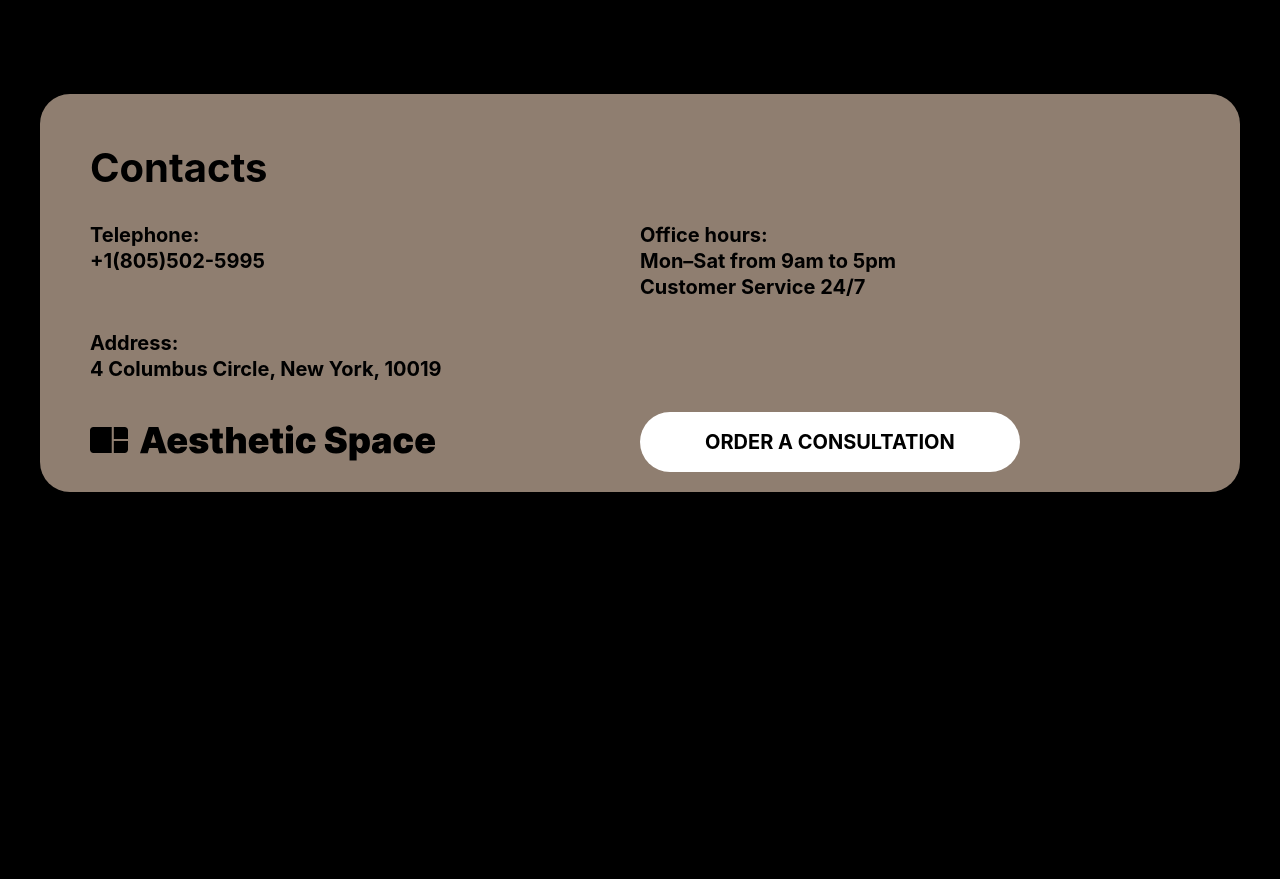
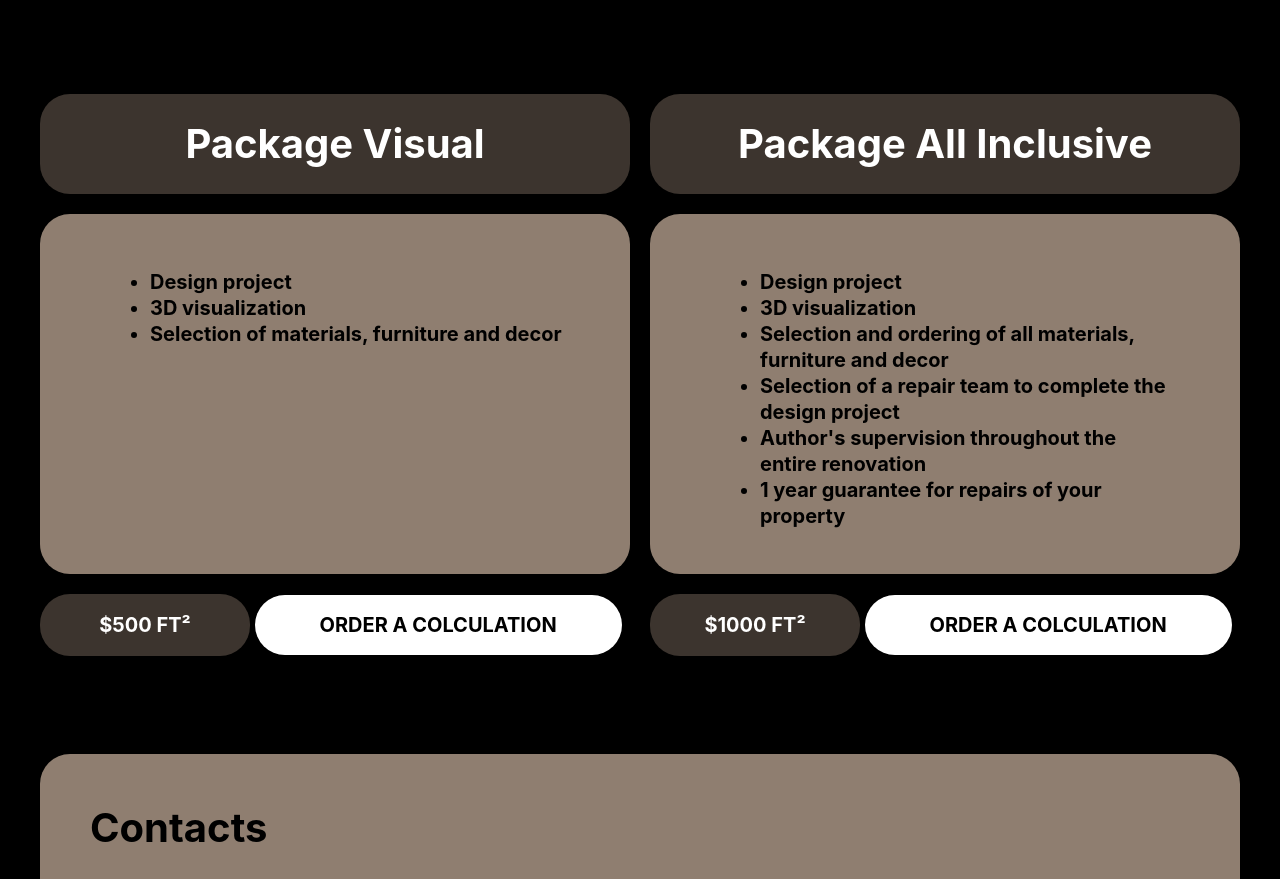
Before and after one commit to craftingweb/Aesthetic-Space, a website: page app/index.html in a window 1280 px wide. Shown: the part 2499-3378 px from the top of the page. Before the commit the page ends 3100 px from the top, so only its background shows below. Drawn offline with Linux system fonts and the light colour scheme; files whose address does not match are found by name; a web font is replaced by a local one.

Commit message:
price section

```diff
--- a/app/index.html
+++ b/app/index.html
@@ -219,6 +219,49 @@
       </div>
     </div>
   </section>
+  <section class="price">
+    <div class="container">
+      <div class="price__inner">
+        <div class="price__item">
+          <h2 class="price__title">Package Visual</h2>
+          <ul class="price__list">
+            <li class="price__list-item">Design project</li>
+            <li class="price__list-item">3D visualization</li>
+            <li class="price__list-item">
+              Selection of materials, furniture and decor
+            </li>
+          </ul>
+          <div class="price__info">
+            <p class="price__size">$500 FT²</p>
+            <button class="price__btn btn">Order a colculation</button>
+          </div>
+        </div>
+        <div class="price__item">
+          <h2 class="price__title">Package All Inclusive</h2>
+          <ul class="price__list">
+            <li class="price__list-item">Design project</li>
+            <li class="price__list-item">3D visualization</li>
+            <li class="price__list-item">
+              Selection and ordering of all materials, furniture and decor
+            </li>
+            <li class="price__list-item">
+              Selection of a repair team to complete the design project
+            </li>
+            <li class="price__list-item">
+              Author's supervision throughout the entire renovation
+            </li>
+            <li class="price__list-item">
+              1 year guarantee for repairs of your property
+            </li>
+          </ul>
+          <div class="price__info">
+            <p class="price__size">$1000 FT²</p>
+            <button class="price__btn btn">Order a colculation</button>
+          </div>
+        </div>
+      </div>
+    </div>
+  </section>
 </main>
 
 <footer class="footer">
--- a/app/scss/style.scss
+++ b/app/scss/style.scss
@@ -380,4 +380,53 @@ body {
   transform: rotate(2deg);
 }
 
+.price {
+  margin-bottom: 80px;
+  &__inner {
+    display: flex;
+    justify-content: space-between;
+    gap: 20px;
+  }
+  &__item {
+    width: 50%;
+  }
+  &__list {
+    background-color: #8f7e70;
+    min-height: 360px;
+    border-radius: 30px;
+    list-style: disc;
+    margin-bottom: 20px;
+    padding: 55px 20px 44px;
+    &-item {
+      font-size: 20px;
+      font-weight: 700;
+      line-height: 130%;
+      max-width: 416px;
+      margin-left: 90px;
+    }
+  }
+  &__title {
+    color: #fff;
+    font-size: 40px;
+    font-weight: 700;
+    margin-bottom: 20px;
+    background-color: #3c342e;
+    border-radius: 30px;
+    text-align: center;
+    padding: 26px 0;
+  }
+  &__size {
+    color: #fff;
+    background-color: #3c342e;
+    display: inline-block;
+    padding: 19px;
+    width: 210px;
+    border-radius: 30px;
+    font-size: 20px;
+    font-weight: 700;
+    text-transform: uppercas;
+    text-align: center;
+  }
+}
+
 @import "media";
```
Also changed, not shown: app/pages/index.html (+43 -0 lines), app/css/style.min.css.
